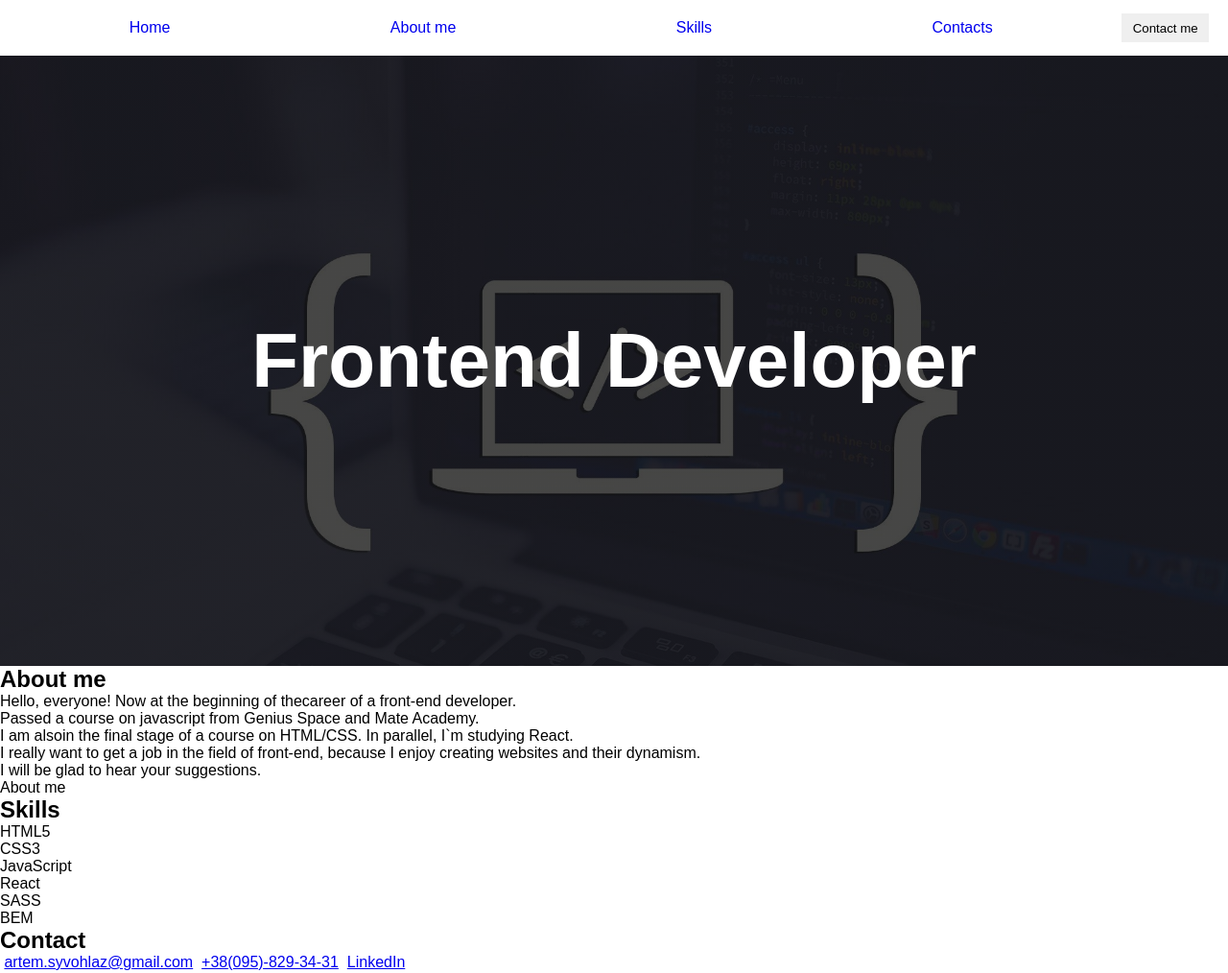
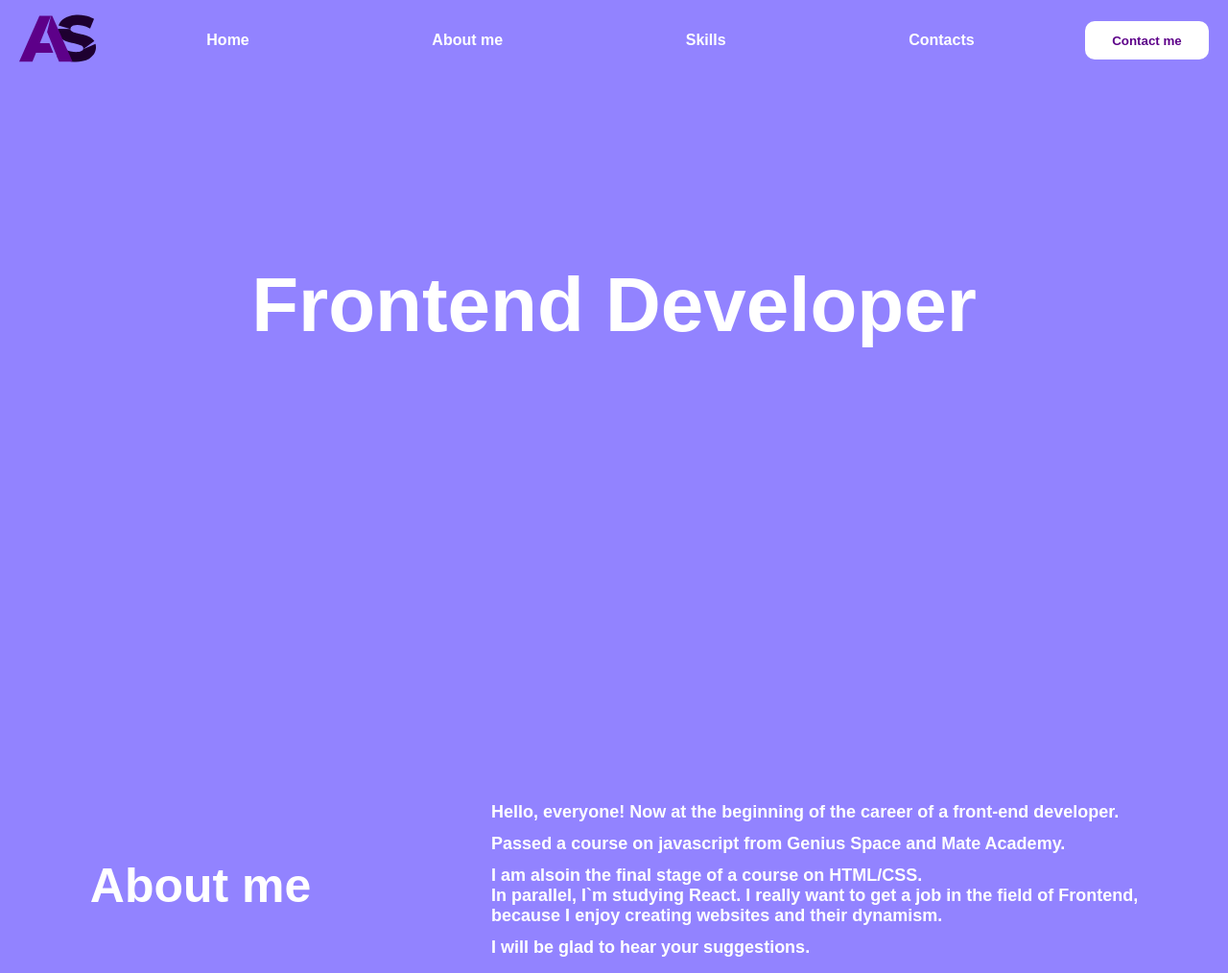
Before and after one commit to jonnytaddesky/CV, a plain HTML site: page index.html in a window 1280 px wide. Shown: the top 1014 px of the page at 96% size. Drawn offline with Linux system fonts and the light colour scheme; a web font is replaced by a local one.

Commit message:
add new logo add style two section

```diff
--- a/index.html
+++ b/index.html
@@ -10,11 +10,14 @@
   <body>
     <header class="header">
       <nav class="header-nav">
+        <a href="/">
+          <img class="header-nav-logo" src="./images/logo_svg.svg" alt="Logo" />
+        </a>
         <ul class="header-nav-list">
-          <li><a class="header-nav-item" href="/">Home</a></li>
-          <li><a class="header-nav-item" href="/">About me</a></li>
-          <li><a class="header-nav-item" href="/">Skills</a></li>
-          <li><a class="header-nav-item" href="/">Contacts</a></li>
+          <li><a class="header-nav-item" href="#">Home</a></li>
+          <li><a class="header-nav-item" href="#about_me">About me</a></li>
+          <li><a class="header-nav-item" href="#skills">Skills</a></li>
+          <li><a class="header-nav-item" href="#contacts">Contacts</a></li>
         </ul>
       </nav>
       <button class="header-button" type="button">Contact me</button>
@@ -23,45 +26,57 @@
       <section class="hero-section">
         <h1 class="hero-section-title">Frontend Developer</h1>
       </section>
-      <section class="About me">
-        <h2 class="aboutme-section-title">About me</h2>
-        <p>
-          Hello, everyone! Now at the beginning of thecareer of a
+      <section id="about_me" class="section-about">
+        <h2 class="section-about-title">About me</h2>
+        <div class="section-about-info">
+          <p class="section-about-item">
+            Hello, everyone! Now at the beginning of the career of a
             <span>front-end developer</span>.
           </p>
-        <p>Passed a course on javascript from Genius Space and Mate Academy.</p>
-        <p>
-          I am alsoin the final stage of a course on HTML/CSS. In parallel, I`m
-          studying React. <br />I really want to get a job in the field of
-          front-end, because I enjoy creating websites and their dynamism.
+          <p class="section-about-item">
+            Passed a course on javascript from Genius Space and Mate Academy.
           </p>
-        <p>I will be glad to hear your suggestions.</p>
-        <p>About me</p>
+          <p class="section-about-item">
+            I am alsoin the final stage of a course on HTML/CSS. <br />
+            In parallel, I`m studying React. I really want to get a job in the
+            field of Frontend, <br />
+            because I enjoy creating websites and their dynamism.
+          </p>
+          <p class="section-about-item">
+            I will be glad to hear your suggestions.
+          </p>
+        </div>
       </section>
-      <section class="Skills">
-        <h2 class="skills-section-title">Skills</h2>
-        <ul>
-          <li>
-            <span>HTML5</span>
+      <section id="skills" class="section-skills">
+        <h2 class="section-skills-title">Skills</h2>
+        <ul class="section-skills-list">
+          <div class="section-skills-container">
+            <div>
+              <li class="section-skills-item">
+                <a>HTML 5</a>
               </li>
-          <li>
-            <span>CSS3</span>
+              <li class="section-skills-item">
+                <a>CSS 3</a>
               </li>
-          <li>
-            <span>JavaScript</span>
+              <li class="section-skills-item">
+                <a>JavaScript</a>
               </li>
-          <li>
-            <span>React</span>
+            </div>
+            <div>
+              <li class="section-skills-item">
+                <a>React</a>
               </li>
-          <li>
-            <span>SASS</span>
+              <li class="section-skills-item">
+                <a>SASS</a>
               </li>
-          <li>
-            <span>BEM</span>
+              <li class="section-skills-item">
+                <a>BEM</a>
               </li>
+            </div>
+          </div>
         </ul>
       </section>
-      <section class="Contact">
+      <section id="contacts" class="section-contact">
         <h2 class="contact-section-title">Contact</h2>
         <img src="" alt="" />
         <a href="mailto:">artem.syvohlaz@gmail.com</a>
--- a/styles/style.css
+++ b/styles/style.css
@@ -1,91 +1,205 @@
+/* montserrat-regular - latin */
 @font-face {
   font-display: swap; /* Check https://developer.mozilla.org/en-US/docs/Web/CSS/@font-face/font-display for other options. */
-  font-family: "Archivo";
+  font-family: "Montserrat";
   font-style: normal;
   font-weight: 400;
-  src: url("../fonts/archivo-v19-latin-regular.woff2") format("woff2"); /* Chrome 36+, Opera 23+, Firefox 39+, Safari 12+, iOS 10+ */
+  src: url("../fonts/montserrat-v26-latin-regular.woff2") format("woff2"); /* Chrome 36+, Opera 23+, Firefox 39+, Safari 12+, iOS 10+ */
 }
-/* archivo-600 - latin */
+/* montserrat-500 - latin */
 @font-face {
   font-display: swap; /* Check https://developer.mozilla.org/en-US/docs/Web/CSS/@font-face/font-display for other options. */
-  font-family: "Archivo";
+  font-family: "Montserrat";
+  font-style: normal;
+  font-weight: 500;
+  src: url("../fonts/montserrat-v26-latin-500.woff2") format("woff2"); /* Chrome 36+, Opera 23+, Firefox 39+, Safari 12+, iOS 10+ */
+}
+/* montserrat-600 - latin */
+@font-face {
+  font-display: swap; /* Check https://developer.mozilla.org/en-US/docs/Web/CSS/@font-face/font-display for other options. */
+  font-family: "Montserrat";
   font-style: normal;
   font-weight: 600;
-  src: url("../fonts/archivo-v19-latin-600.woff2") format("woff2"); /* Chrome 36+, Opera 23+, Firefox 39+, Safari 12+, iOS 10+ */
+  src: url("../fonts/montserrat-v26-latin-600.woff2") format("woff2"); /* Chrome 36+, Opera 23+, Firefox 39+, Safari 12+, iOS 10+ */
 }
-/* archivo-800 - latin */
+/* montserrat-700 - latin */
 @font-face {
   font-display: swap; /* Check https://developer.mozilla.org/en-US/docs/Web/CSS/@font-face/font-display for other options. */
-  font-family: "Archivo";
+  font-family: "Montserrat";
+  font-style: normal;
+  font-weight: 700;
+  src: url("../fonts/montserrat-v26-latin-700.woff2") format("woff2"); /* Chrome 36+, Opera 23+, Firefox 39+, Safari 12+, iOS 10+ */
+}
+/* montserrat-800 - latin */
+@font-face {
+  font-display: swap; /* Check https://developer.mozilla.org/en-US/docs/Web/CSS/@font-face/font-display for other options. */
+  font-family: "Montserrat";
   font-style: normal;
   font-weight: 800;
-  src: url("../fonts/archivo-v19-latin-800.woff2") format("woff2"); /* Chrome 36+, Opera 23+, Firefox 39+, Safari 12+, iOS 10+ */
+  src: url("../fonts/montserrat-v26-latin-800.woff2") format("woff2"); /* Chrome 36+, Opera 23+, Firefox 39+, Safari 12+, iOS 10+ */
 }
-/* archivo-900 - latin */
+/* montserrat-900 - latin */
 @font-face {
   font-display: swap; /* Check https://developer.mozilla.org/en-US/docs/Web/CSS/@font-face/font-display for other options. */
-  font-family: "Archivo";
+  font-family: "Montserrat";
   font-style: normal;
   font-weight: 900;
-  src: url("../fonts/archivo-v19-latin-900.woff2") format("woff2"); /* Chrome 36+, Opera 23+, Firefox 39+, Safari 12+, iOS 10+ */
+  src: url("../fonts/montserrat-v26-latin-900.woff2") format("woff2"); /* Chrome 36+, Opera 23+, Firefox 39+, Safari 12+, iOS 10+ */
 }
 
+/* Base */
 * {
   padding: 0;
   margin: 0;
 }
-
+html {
+  scroll-behavior: smooth;
+}
 body {
-  font-family: Archivo, sans-serif;
+  font-family: Montserrat, sans-serif;
+  background-color: #9283ff;
 }
-
+/* Header */
 .header {
+  position: absolute;
+  top: 0;
+  left: 0;
+  width: 100%;
   height: auto;
   display: flex;
   align-items: center;
   justify-content: space-around;
+  font-weight: 600;
 }
 
 .header-nav {
   width: 100%;
+  display: flex;
+  align-items: center;
+  margin-left: 20px;
+}
+
+.header-nav-logo {
+  width: 80px;
+  height: 80px;
+  margin-right: 10px;
 }
 
 .header-nav-list {
+  width: 100%;
   display: flex;
-  margin: 0;
-  padding: 0;
   justify-content: space-around;
   list-style: none;
-  padding: 20px 10px 20px 20px;
+  margin: 20px 10px 20px 10px;
 }
+
 .header-nav-item {
   text-decoration: none;
+  color: white;
+  transition: color 0.5s;
+}
+
+.header-nav-item:hover {
+  text-decoration: none;
+  color: #5d0089;
 }
 
 .header-button {
-  width: 100px;
-  height: 30px;
+  width: 150px;
+  height: 40px;
   margin-right: 20px;
   margin-left: 10px;
+  border-radius: 10px;
+  background-color: white;
+  color: #5d0089;
   border: 0;
+  font-weight: 600;
+  transition: color 0.5s;
 }
+
+.header-button:hover {
+  background-color: #5d0089;
+  color: white;
+}
+
+/* Hero */
 .hero-section {
   padding: 272px 0;
-  background-image: linear-gradient(
-      102.76deg,
-      rgba(18, 18, 17, 0.78) 2.03%,
-      rgba(18, 18, 17, 0.78) 58.46%,
-      rgba(18, 18, 17, 0.78) 90.36%
-    ),
-    url(/images/hero-background.jpg);
-  background-color: rgba(0, 0, 0, 0.5);
-  background-repeat: no-repeat;
-  background-position: center top;
-  background-size: cover;
+  background-color: #9283ff;
 }
+
 .hero-section-title {
   color: white;
   text-align: center;
   font-size: 80px;
   font-weight: 900;
 }
+/* About */
+.section-about {
+  padding: 200px 0 245px 0;
+  display: flex;
+  align-items: center;
+  justify-content: space-around;
+  /* border: 1px solid #9900f2; */
+}
+
+.section-about-title {
+  font-size: 50px;
+  font-weight: 800;
+  color: white;
+}
+
+.section-about-info {
+  font-size: 18px;
+  font-weight: bold;
+}
+
+.section-about-item {
+  margin-bottom: 12px;
+  color: white;
+}
+
+.section-skills {
+  display: flex;
+  flex-direction: column;
+  align-items: center;
+  justify-content: center;
+  text-align: center;
+  padding: 100px 0 80px 0;
+  /* border: 1px solid #9900f2; */
+}
+
+.section-skills-title {
+  font-size: 50px;
+  font-weight: 800;
+  color: white;
+}
+
+.section-skills-list {
+  list-style: none;
+  width: 100%;
+  color: white;
+}
+
+.section-skills-container {
+  display: flex;
+  align-items: center;
+  justify-content: space-around;
+}
+
+.section-skills-item {
+  font-size: 35px;
+  font-weight: 600;
+  margin-bottom: 50px;
+  width: 200px;
+  padding: 20px;
+  border: 1px solid #5d0089;
+  border-radius: 20px;
+  transition: transform 0.5s;
+}
+
+.section-skills-item:hover {
+  transform: scale(1.2);
+  background-color: #5d0089;
+  border: 1px solid #edcfff;
+}
```
Also changed, not shown: images/icon.png, images/logo.png (added), images/logo_svg.svg (added). Lines whose indentation alone changed are shown as unchanged.
